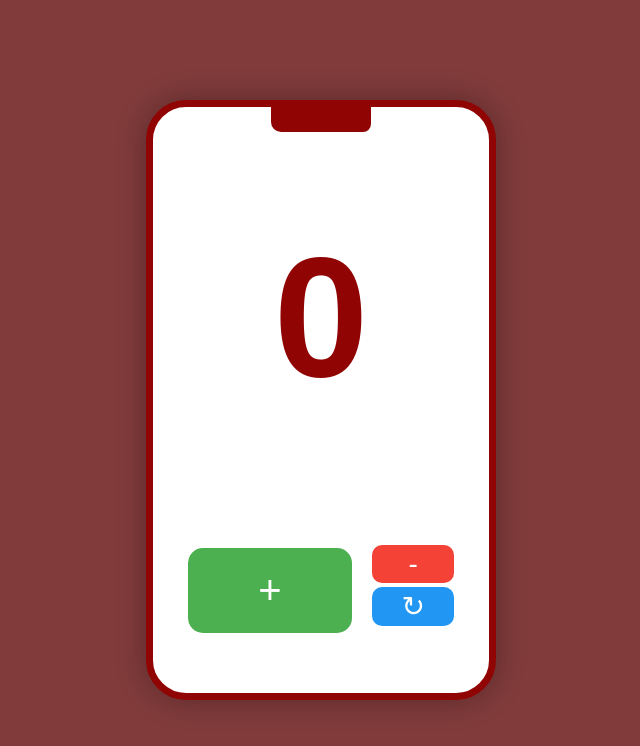
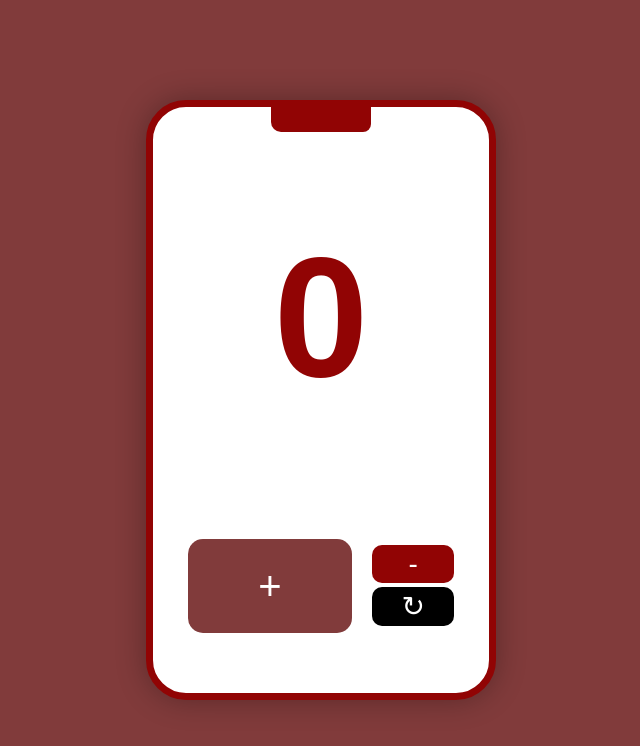
Before and after one commit to stackquantum1-max/CounterApp-JS, a plain HTML site: page index.html in a window 1280 px wide. Shown: the whole page, without its empty margins (319-959 px from the left). Drawn offline with Linux system fonts and the light colour scheme.

Commit message:
Interface Update completed

```diff
--- a/styles.css
+++ b/styles.css
@@ -74,12 +74,13 @@ body {
 .add-btn {
   flex: 1;
   font-size: 40px;
-  background-color: #4CAF50;
+  background-color: #813b3b;
   color: #fff;
   border: none;
   border-radius: 15px;
   cursor: pointer;
   transition: transform 0.2s;
+  margin-top: -9px;
 }
 
 .add-btn:hover {
@@ -107,12 +108,12 @@ body {
 }
 
 .counter-subtract button {
-  background-color: #f44336;
+  background-color: #910404;
   color: #fff;
 }
 
 .counter-reset button {
-  background-color: #2196F3;
+  background-color: #000000;
   color: #fff;
 }
 
```
Also changed, not shown: script.js (added).
